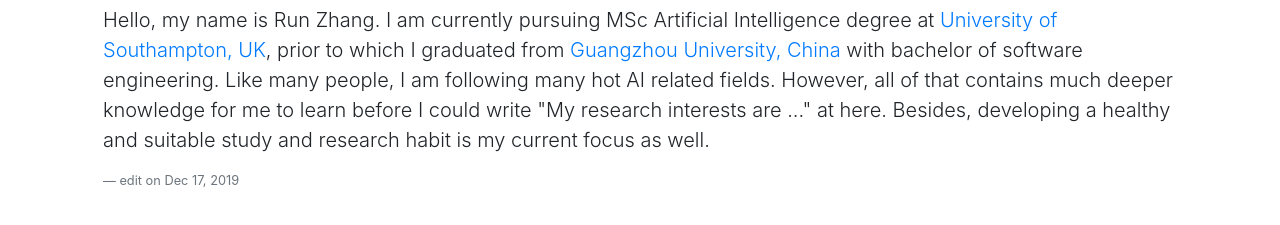
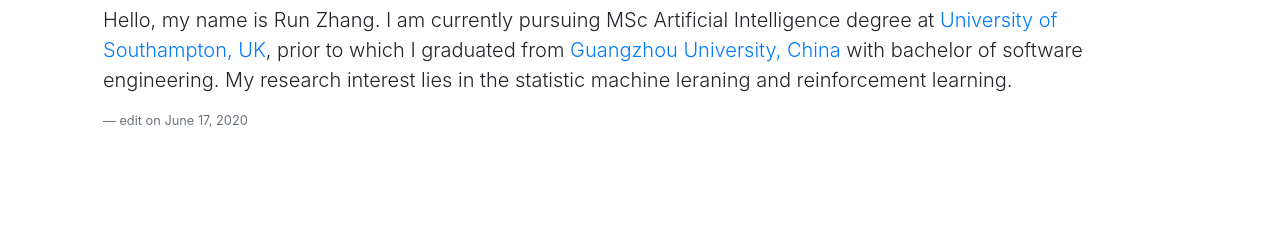
Before and after one commit to runzhangDL/runzhang.github.io, a plain HTML site: page index.html in a window 1280 px wide. Shown: the part 99-324 px from the top of the page. Drawn offline with nearby package versions, Linux system fonts and the light colour scheme.

Commit message:
first commit

```diff
--- a/index.html
+++ b/index.html
@@ -15,9 +15,9 @@
 
         </div>
         <div class="row">
-            <p class="lead">
-                Hello, my name is Run Zhang. I am currently pursuing MSc Artificial Intelligence degree at <a href="https://www.southampton.ac.uk" target="_blank">University of Southampton, UK</a>, prior to which I graduated from <a href="http://english.gzhu.edu.cn/" target="_blank">Guangzhou University, China</a> with bachelor of software engineering. Like many people, I am following many hot AI related fields. However, all of that contains much deeper knowledge for me to learn before I could write "My research interests are ..." at here. Besides, developing a healthy and suitable study and research habit is my current focus as well.
+            <p class="lead" id='descrip'>
+                Hello, my name is Run Zhang. I am currently pursuing MSc Artificial Intelligence degree at <a href="https://www.southampton.ac.uk" target="_blank">University of Southampton, UK</a>, prior to which I graduated from <a href="http://english.gzhu.edu.cn/" target="_blank">Guangzhou University, China</a> with bachelor of software engineering. My research interest lies in the statistic machine leraning and reinforcement learning.
             </p>
-            <footer class="blockquote-footer">edit on Dec 17, 2019</footer>
+            <footer class="blockquote-footer">edit on June 17, 2020</footer>
     </body>
 </html>
```
